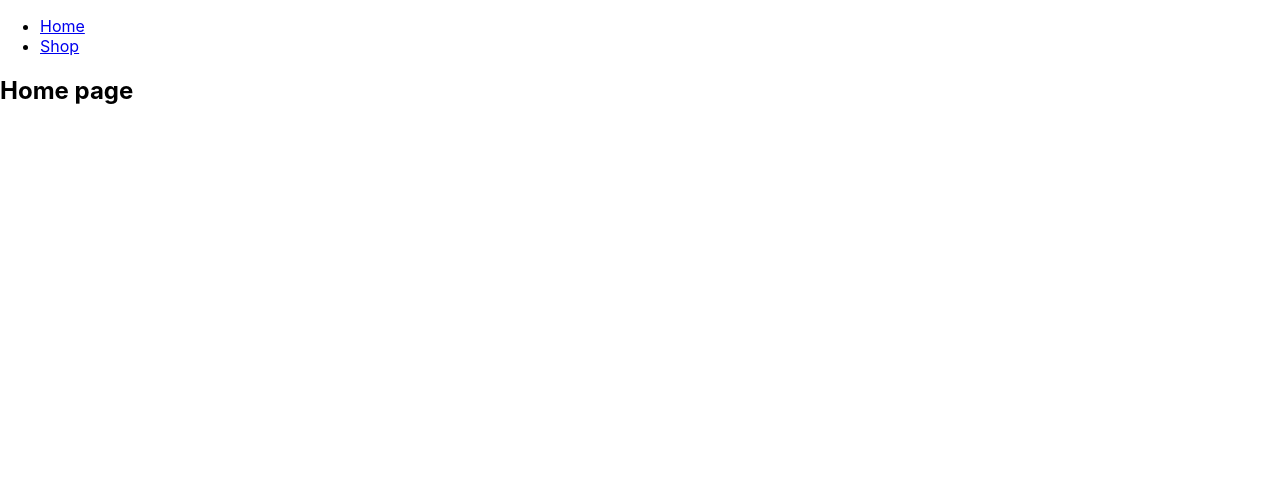
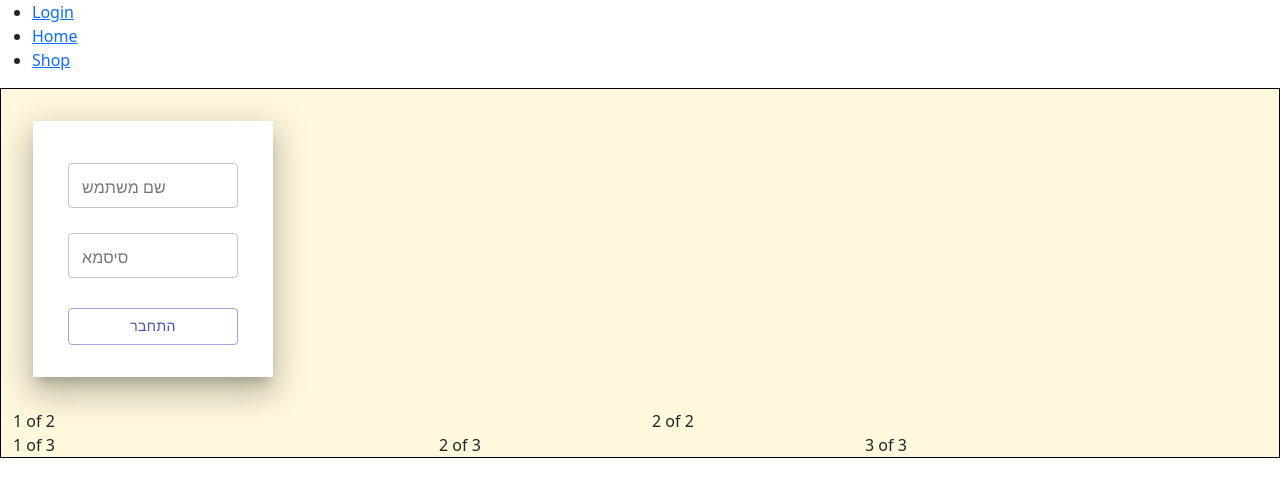
Before and after one commit to TomerHalali/Digital-Store, a React (Create React App) app in the folder UI/: page / in a window 1280 px wide. Shown: the top 496 px of the page. Built offline with nearby package versions, Linux system fonts and the light colour scheme.

Commit message:
add bootstrap css and fix navroute

```diff
--- a/UI/src/NavRoute/NavRoute.tsx
+++ b/UI/src/NavRoute/NavRoute.tsx
@@ -2,6 +2,7 @@ import React from "react";
 import { BrowserRouter as Router, Switch, Route, Link } from "react-router-dom";
 import Home from "../pages/Home/Home";
 import Shop from "../pages/Shop/Shop";
+import Login from "../pages/Login/Login";
 
 export default function NavRoute() {
   return (
@@ -10,7 +11,10 @@ export default function NavRoute() {
         <nav>
           <ul>
             <li>
-              <Link to="/">Home</Link>
+              <Link to="/">Login</Link>
+            </li>
+            <li>
+              <Link to="/Home">Home</Link>
             </li>
             <li>
               <Link to="/Shop">Shop</Link>
@@ -18,8 +22,9 @@ export default function NavRoute() {
           </ul>
         </nav>
         <Switch>
+          <Route exact path="/" component={Login} />
+          <Route path="/Home" component={Home} />
           <Route path="/Shop" component={Shop} />
-          <Route exact path="/" component={Home} />
         </Switch>
       </div>
     </Router>
--- a/UI/src/pages/Login/Login.tsx
+++ b/UI/src/pages/Login/Login.tsx
@@ -1,17 +1,26 @@
-import React from 'react';
+import React from "react";
 import LoginComponent from "../../components/Login/LoginComponent";
-import Row from 'react-bootstrap/Row';
-import Col from 'react-bootstrap/Col';
-import Container from 'react-bootstrap/Container'
+import { Row, Col } from "react-bootstrap";
+import Container from "react-bootstrap/Container";
 import "../Login/LoginPageStyle.css";
 
-
 const Login = () => {
-    return (
-        <div className="container-page-login">
-            <LoginComponent />
-        </div>
-    )
+  return (
+    <div className="container-page-login">
+      <LoginComponent />
+      <Container fluid>
+        <Row>
+          <Col>1 of 2</Col>
+          <Col>2 of 2</Col>
+        </Row>
+        <Row>
+          <Col>1 of 3</Col>
+          <Col>2 of 3</Col>
+          <Col>3 of 3</Col>
+        </Row>
+      </Container>
+    </div>
+  );
 };
 
 export default Login;
```
Also changed, not shown: UI/src/index.tsx (+7 -6 lines), UI/src/pages/Login/LoginPageStyle.css (+7 -8 lines).
